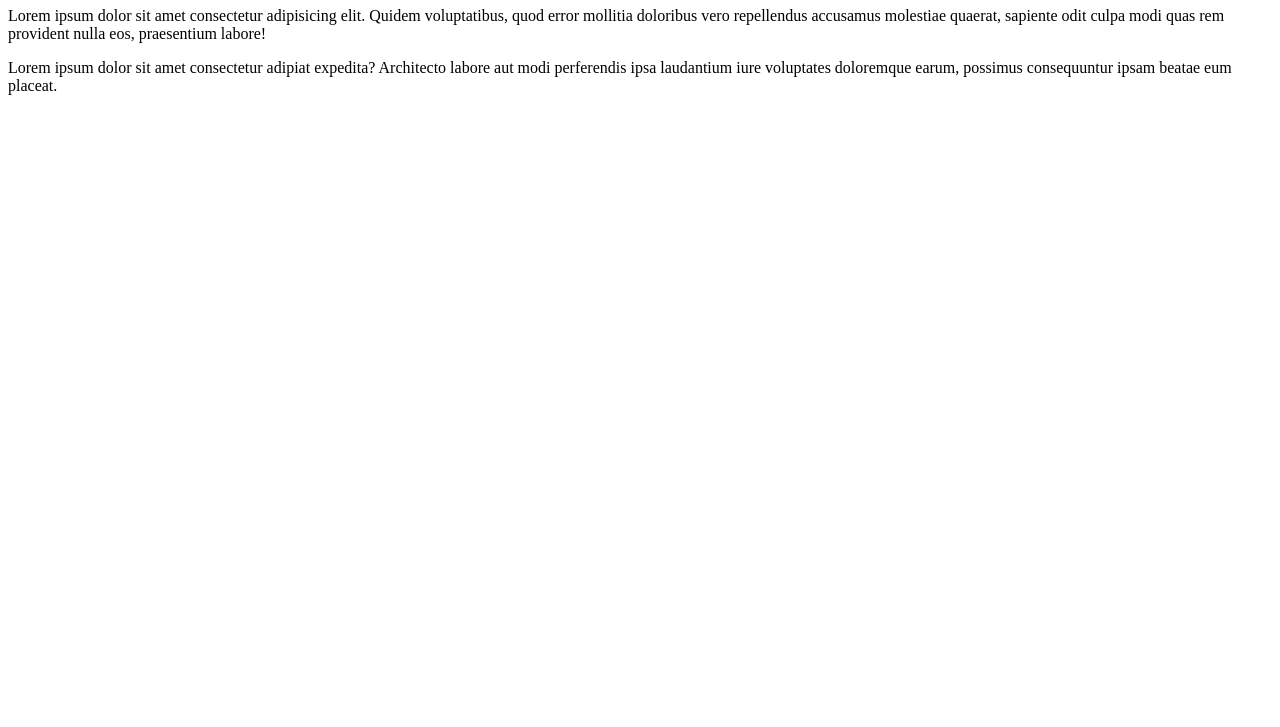
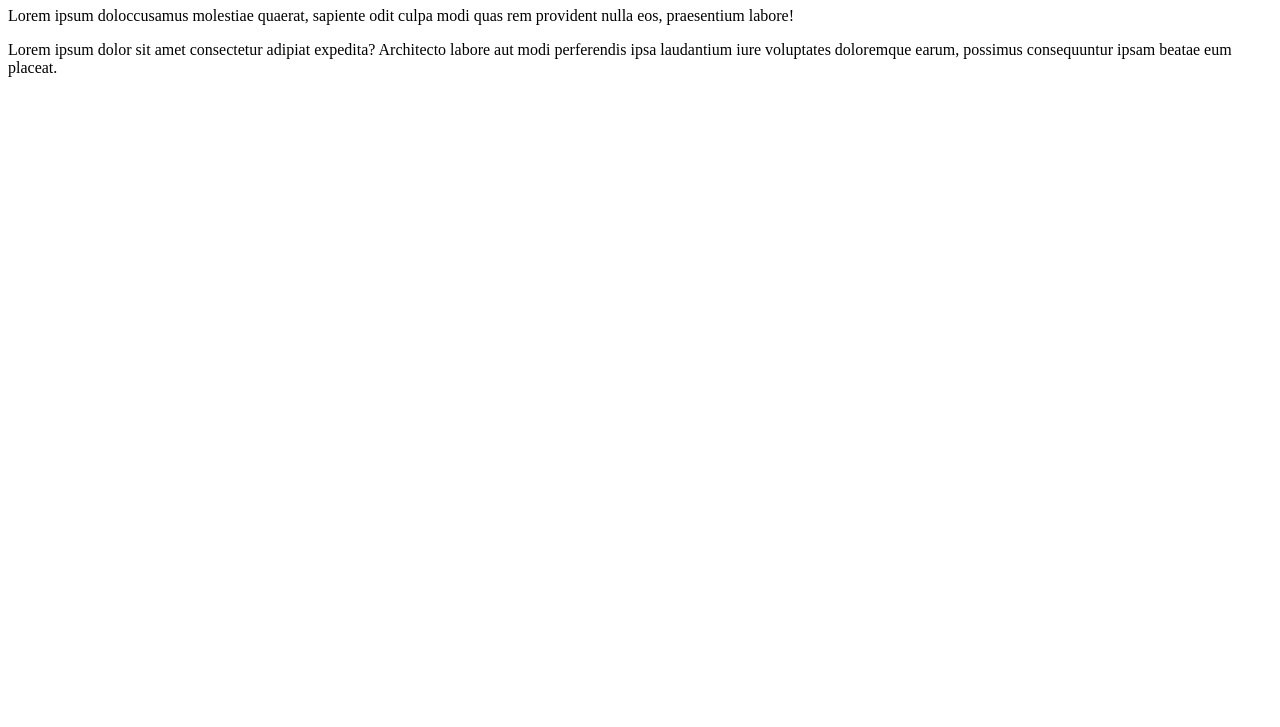
Before and after one commit to mahzumy/belajarhtml, a website: page index.html in a window 1280 px wide. Shown: the part 73-800 px from the top of the page. Drawn offline with Linux system fonts and the light colour scheme.

Commit message:
edit text feature A

```diff
--- a/index.html
+++ b/index.html
@@ -7,7 +7,7 @@
 </head>
 <body>
     <h1>Hello World</h1>
-    <p>Lorem ipsum dolor sit amet consectetur adipisicing elit. Quidem voluptatibus, quod error mollitia doloribus vero repellendus accusamus molestiae quaerat, sapiente odit culpa modi quas rem provident nulla eos, praesentium labore!</p>
+    <p>Lorem ipsum doloccusamus molestiae quaerat, sapiente odit culpa modi quas rem provident nulla eos, praesentium labore!</p>
     <p>Lorem ipsum dolor sit amet consectetur adipiat expedita? Architecto labore aut modi perferendis ipsa laudantium iure voluptates doloremque earum, possimus consequuntur ipsam beatae eum placeat.</p>
 </body>
 </html>
```
